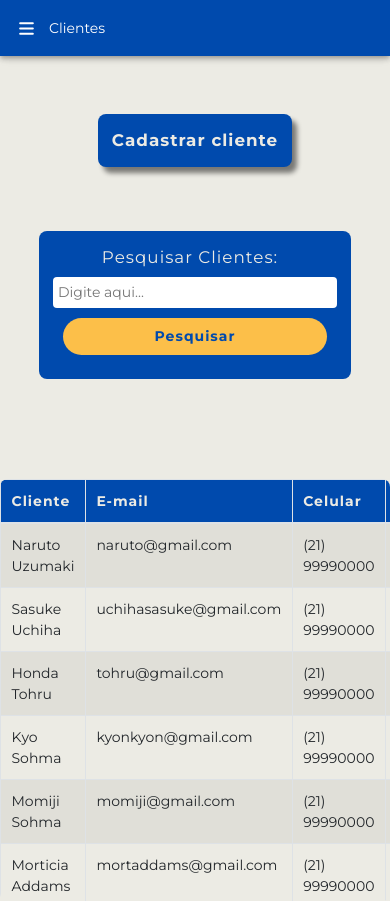
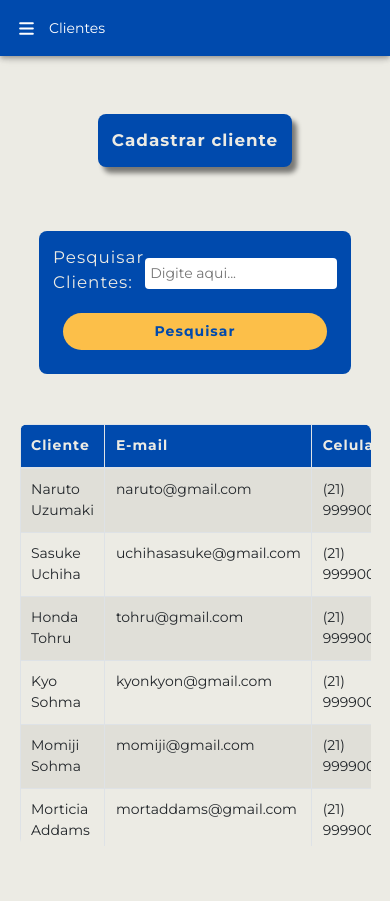
Before and after one commit to jsenger/desafio-afya, a React (Create React App) app in the folder frontend/: page /clients in a window 390 px wide. After the commit the page ends 846 px from the top, so only its background shows below. Built offline with nearby package versions, Linux system fonts and the light colour scheme; sample sign-in values are in the browser's storage; the HTML template or start-up script is replaced by a standard one; a web font is replaced by a local one.

Commit message:
Fixed: layout and responsiveness

```diff
--- a/frontend/src/components/Search/styles.ts
+++ b/frontend/src/components/Search/styles.ts
@@ -1,25 +1,26 @@
 import styled from 'styled-components';
 
 export const SearchField = styled.form`
+  align-items: center;
   background-color: var(--main-color);
   display: flex;
   flex-direction: row;
   flex-wrap: wrap;
   justify-content: center;
-  align-items: center;
   margin: 0 auto;
   margin-top: 50px;
 
-  width: 50vw;
+  border-radius: 8px;
   min-width: 300px;
   padding: 1rem;
-  border-radius: 8px;
+  width: 70vw;
 
   label {
     color: var(--background-color);
     font-size: 1.2rem;
     letter-spacing: 1px;
-    margin-right: 10px;
+    margin-right: 1px;
+    flex: 1;
   }
 
   input[type="text"] {
--- a/frontend/src/components/Table/Clients/styles.ts
+++ b/frontend/src/components/Table/Clients/styles.ts
@@ -1,9 +1,11 @@
 import styled from "styled-components";
 
-export const TableContainer = styled.main`
+export const TableContainer = styled.div`
   margin: 0 auto;
+  margin-top: 50px;
   height: 50vh;
   overflow: auto;
+  width: 90%;
 
   border-radius: 8px;
 
--- a/frontend/src/components/Table/Specialists/styles.ts
+++ b/frontend/src/components/Table/Specialists/styles.ts
@@ -1,11 +1,13 @@
 import styled from "styled-components";
 
-export const TableContainer = styled.main`
+export const TableContainer = styled.div`
   margin: 0 auto;
+  margin-top: 50px;
   height: 50vh;
-  overflow: auto;
+  width: 90%;
 
   border-radius: 8px;
+  overflow: auto;
 
   ::-webkit-scrollbar {
     width: 10px;
@@ -24,12 +26,12 @@ export const TableContainer = styled.main`
   }
 
   table {
+    height: 300px;
     margin: 0 auto;
-    height: 300px;
 
     thead {
+      background-color: var(--main-color);
       border-radius: 8px;
-      background-color: var(--main-color);
       color: var(--background-color);
       letter-spacing: 1px;
     }
--- a/frontend/src/views/pages/Clients/styles.ts
+++ b/frontend/src/views/pages/Clients/styles.ts
@@ -1,26 +1,25 @@
-import styled from 'styled-components';
+import styled from "styled-components";
 
 export const ClientsContainer = styled.div`
-
-
-main {
+  main {
     display: flex;
-    justify-content: center ;
+    justify-content: center;
     margin-top: 100px;
 
     .register-button {
-     width: 30vw;
       margin: 1rem;
       padding: 1rem;
-      //border: 1px solid var(--main-color);
+      width: 30vw;
+
+      background-color: var(--main-color);
+      border-radius: 8px;
       border: 0;
-      border-radius: 8px;
-      background-color: var(--main-color);
-      box-shadow: 5px 6px 5px 0px rgba(0,0,0,0.49);
+      box-shadow: 5px 6px 5px 0px rgba(0, 0, 0, 0.49);
+
+      color: var(--background-color);
       font-size: 1.2rem;
       font-weight: bold;
       letter-spacing: 1px;
-      color: var(--background-color);
 
       &:hover {
         filter: brightness(1.2);
--- a/frontend/src/views/pages/Specialists/styles.ts
+++ b/frontend/src/views/pages/Specialists/styles.ts
@@ -1,29 +1,29 @@
-import styled from 'styled-components';
+import styled from "styled-components";
 
 export const SpecialistsContainer = styled.div`
-
-
   main {
     display: flex;
     flex-direction: row;
+    flex-grow: 2;
     flex-wrap: wrap;
-    justify-content: center ;
     gap: 2rem;
-    flex-grow: 2;
+    justify-content: center;
+    margin: 0 auto;
     margin-top: 100px;
-    /* padding: 75px 1rem;
-    margin-left: -300px; */
+
+    width: 70vw;;
 
     .register-button {
+      background-color: var(--main-button-color);
+      border-radius: 8px;
+      border: 0;
+      box-shadow: 5px 6px 5px 0px rgba(0, 0, 0, 0.49);
       padding: 1rem;
-      border: 0;
-      border-radius: 8px;
-      background-color: var(--main-button-color);
-      box-shadow: 5px 6px 5px 0px rgba(0,0,0,0.49);
+
+      color: var(--main-color);
       font-size: 1.2rem;
       font-weight: bold;
       letter-spacing: 1px;
-      color: var(--main-color);
 
       flex: 1;
       margin-left: 2rem;
@@ -33,17 +33,16 @@ main {
       }
     }
     .special-button {
+      background-color: var(--main-color);
+      border-radius: 8px;
+      border: 0;
+      box-shadow: 5px 6px 5px 0px rgba(0, 0, 0, 0.49);
       padding: 1rem;
-      border: 0;
-      border-radius: 8px;
-      background-color: var(--main-color);
-      box-shadow: 5px 6px 5px 0px rgba(0,0,0,0.49);
+
+      color: var(--background-color);
       font-size: 1.2rem;
       font-weight: bold;
       letter-spacing: 1px;
-
-      //margin-left: 2rem;
-      color: var(--background-color);
 
       flex: 1;
       margin-right: 2rem;
@@ -63,5 +62,4 @@ main {
       }
     }
   }
-
 `;
```
Lines whose indentation alone changed are shown as unchanged.
